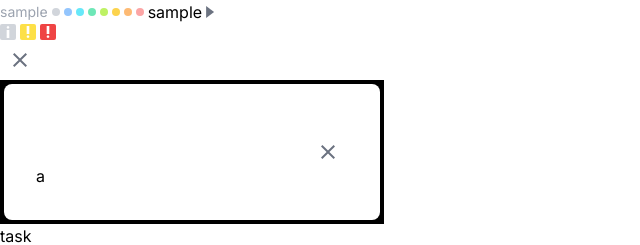
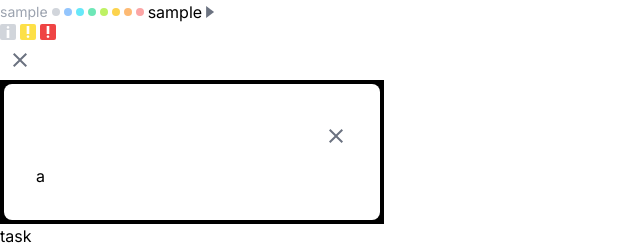
Before and after one commit to asuka1975/tasker, a Next.js app in the folder frontend/: page /cookbook in a window 1280 px wide. Shown: the top 245 px of the page, without its empty margins (0-640 px from the left). Built offline with nearby package versions, Linux system fonts and the light colour scheme.

Commit message:
feat: LinkIconButtonをinline-blockとすることで背景が折り返されないようにする

```diff
--- /dev/null
+++ b/frontend/src/app/_components/atom/AddIconLinkButton.tsx
@@ -0,0 +1,13 @@
+import { ComponentProps, MouseEvent } from "react"
+import IconButton from "./IconButton"
+import LinkIconButton from "./LinkIconButton"
+
+type Props = ComponentProps<"a">
+
+export default function AddLinkIconButton({ ...props }: Props) {
+    return (
+        <LinkIconButton {...props}>
+            <svg xmlns="http://www.w3.org/2000/svg" height="24" viewBox="0 -960 960 960" width="24"><path d="M440-440H200v-80h240v-240h80v240h240v80H520v240h-80v-240Z"/></svg>
+        </LinkIconButton>
+    )
+}
--- a/frontend/src/app/_components/atom/LinkIconButton.tsx
+++ b/frontend/src/app/_components/atom/LinkIconButton.tsx
@@ -6,6 +6,6 @@ type Props = ComponentProps<"a">
 
 export default function LinkIconButton({ children, className, ...props }: Props) {
     return (
-        <a className={twMerge("transition duration-500 bg-white hover:bg-gray-100 active:bg-gray-50 active:duration-75 rounded-full text-gray-500", className)} { ...props }>{children}</a>
+        <a className={twMerge("transition duration-500 bg-white hover:bg-gray-100 active:bg-gray-50 active:duration-75 rounded-full text-gray-500 inline-block", className)} { ...props }>{children}</a>
     )
 }
--- a/frontend/src/app/_components/molecule/ModalPanel.tsx
+++ b/frontend/src/app/_components/molecule/ModalPanel.tsx
@@ -14,7 +14,7 @@ export default function ModalPanel({ children, closeLink, className = "" }: Prop
     return (
         <div className="grid grid-cols-[1fr_2em] grid-rows-[2em_1fr] bg-white rounded-lg p-8 gap-4">
             <div className="col-start-2 row-start-1">
-                <CloseLinkIconButton className="p-2 w-full h-full" href={closeLink} />
+                <CloseLinkIconButton className="p-2" href={closeLink} />
             </div>
             <div className="col-span-2 row-start-2">
                 <div className={className}>
--- a/frontend/src/app/_components/organism/TaskDetail.tsx
+++ b/frontend/src/app/_components/organism/TaskDetail.tsx
@@ -13,6 +13,7 @@ import Button from "../atom/Button";
 import ComponentWithLabel from "../molecule/ComponentWithLabel";
 import PriorityInput from "../atom/PriorityInput";
 import CompletedHeading1 from "../atom/CompletedHeading1";
+import AddLinkIconButton from "../atom/AddIconLinkButton";
 
 type Props = {
     task: Task;
@@ -42,7 +43,7 @@ export default async function TaskDetail({ task, subtasks }: Props) {
                         <div className="grid grid-cols-[1fr_3rem]">
                             <Heading2>子タスク一覧</Heading2>
                             <div>
-                                <AddIconButton className="p-2" />
+                                <AddLinkIconButton className="p-2" href={`/task/${task.id}/create`} />
                             </div>
                         </div>
                         <div className="grid divide-y px-2 shadow-md rounded-md shadow-gray-200 divide-gray-200">
```
